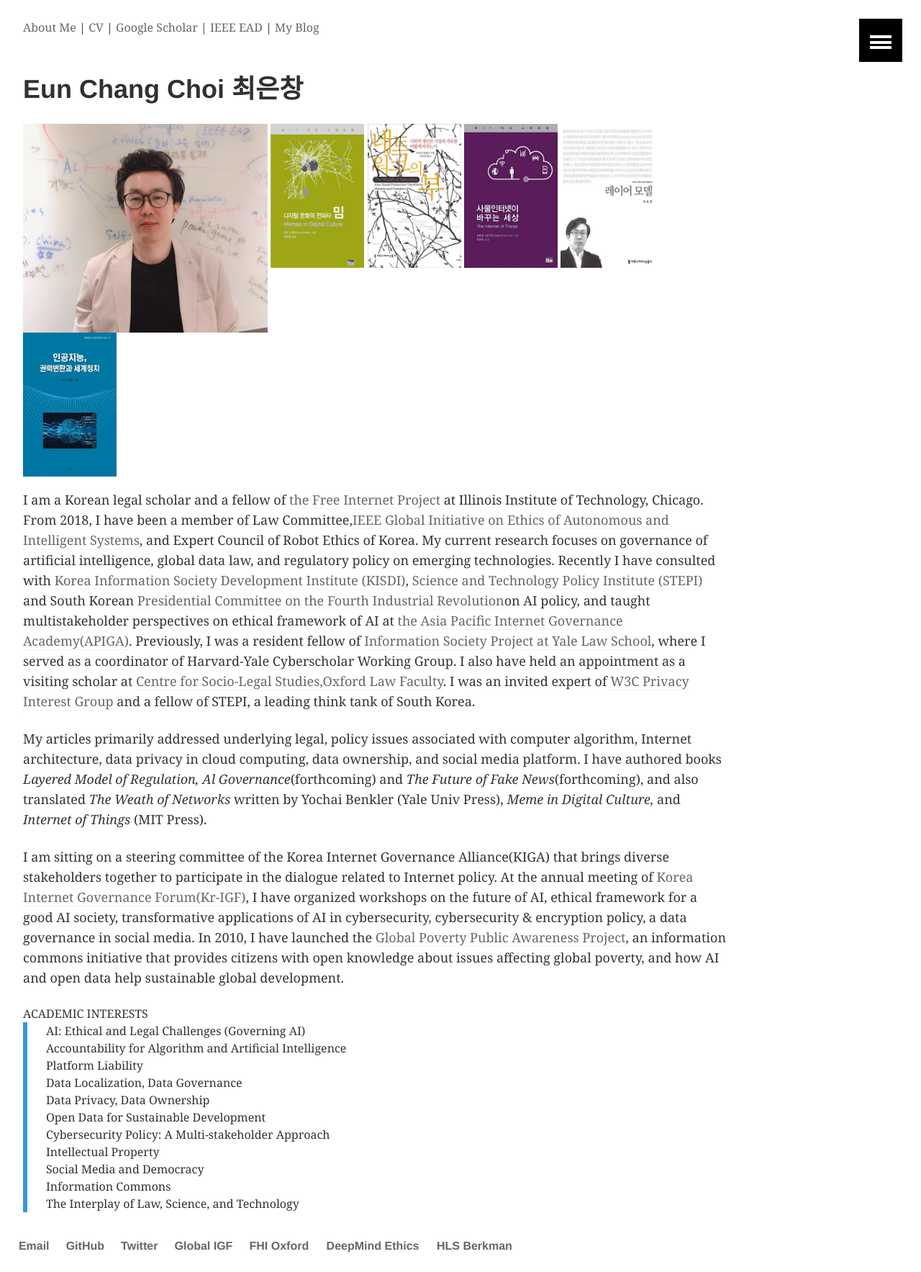
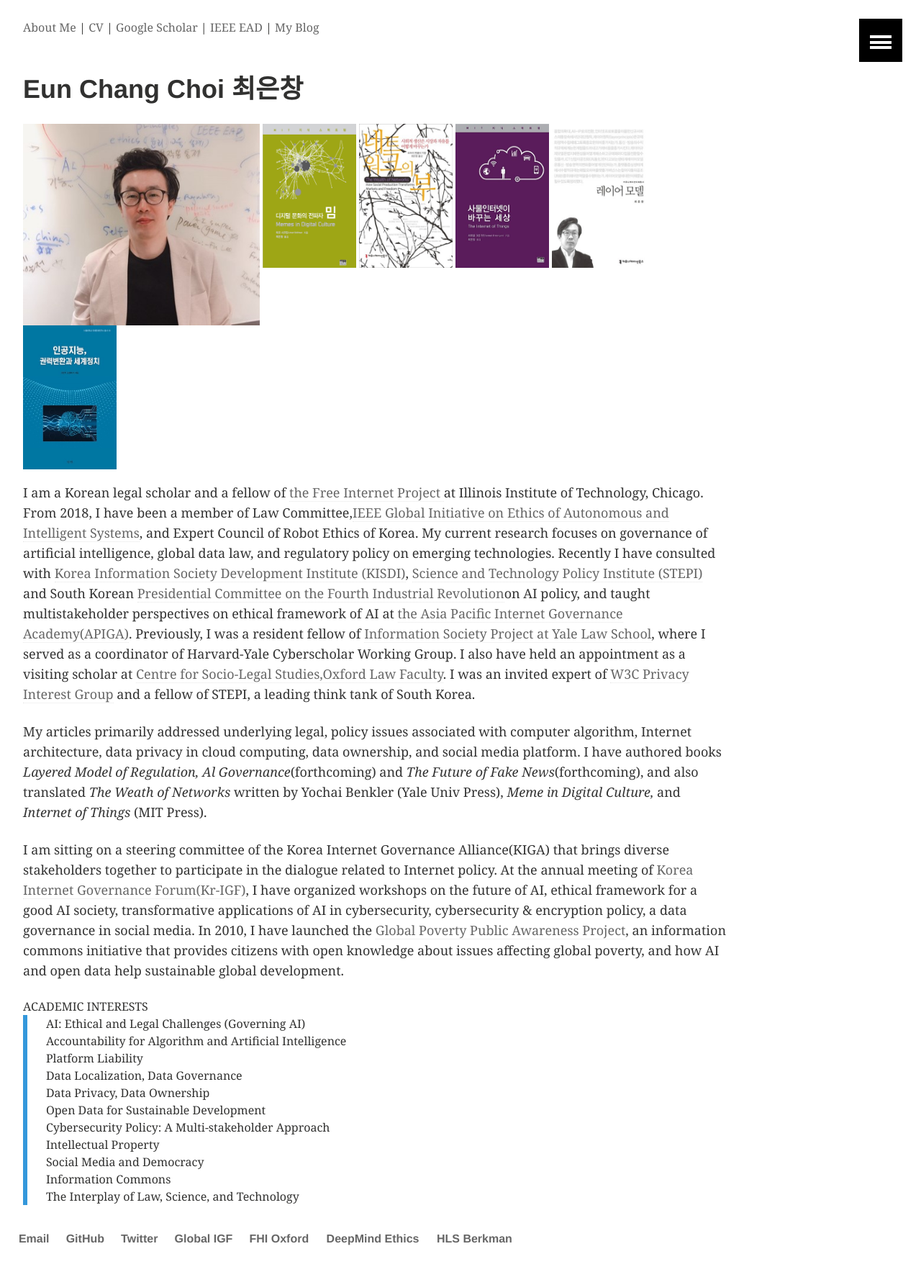
Before and after one commit to eunchangchoi/eunchangchoi.github.io, a Jekyll site: the page built from index.md, in a window 1280 px wide. Shown: the whole page at 72% size. Built offline with Jekyll 4.4.1, drawn with Linux system fonts in a browser that asks for light colours.

Commit message:
Update index.md

```diff
--- a/index.md
+++ b/index.md
@@ -11,7 +11,7 @@ title: "Eun Chang Choi 최은창"
 </div><!-- /.tiles -->
 <div style="width:90%">
 <div>
-<img style="height:290px" src="images/profile.jpg">
+<img style="height:280px" src="images/profile.jpg">
  <a href="https://mitpress.mit.edu/books/memes-digital-culture"><img style="vertical-align:top;height:200px;width:130px;" src="images/book1.png"></a>
  <a href="http://www.kyobobook.co.kr/product/detailViewKor.laf?ejkGb=KOR&mallGb=KOR&barcode=9791130435473&orderClick=LAG&Kc="><img style="vertical-align:top;height:200px;width:130px;" src="images/book2.jpg"></a>
  <a href="http://www.kyobobook.co.kr/product/detailViewKor.laf?ejkGb=KOR&mallGb=KOR&barcode=9788946062726&orderClick=LAH&Kc="><img style="vertical-align:top;height:200px;width:130px;" src="images/book3.jpg"></a>
```
